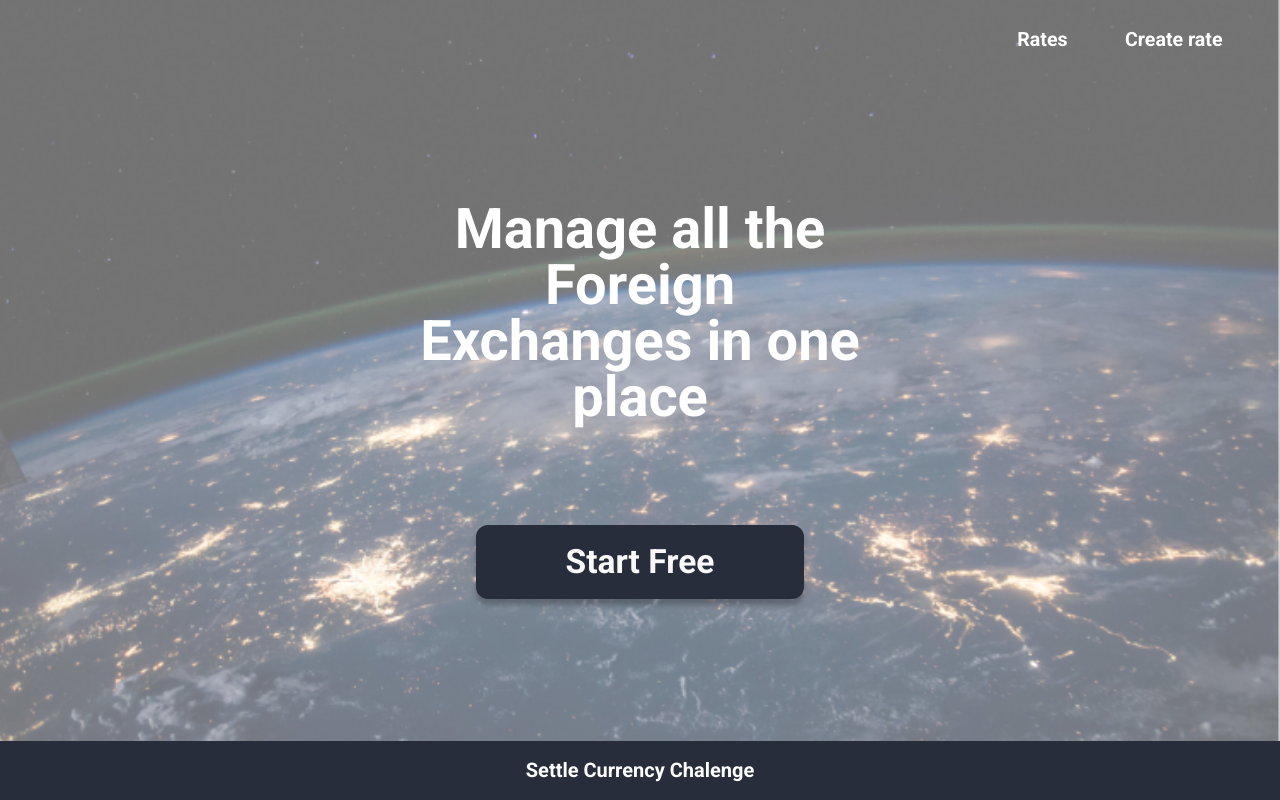
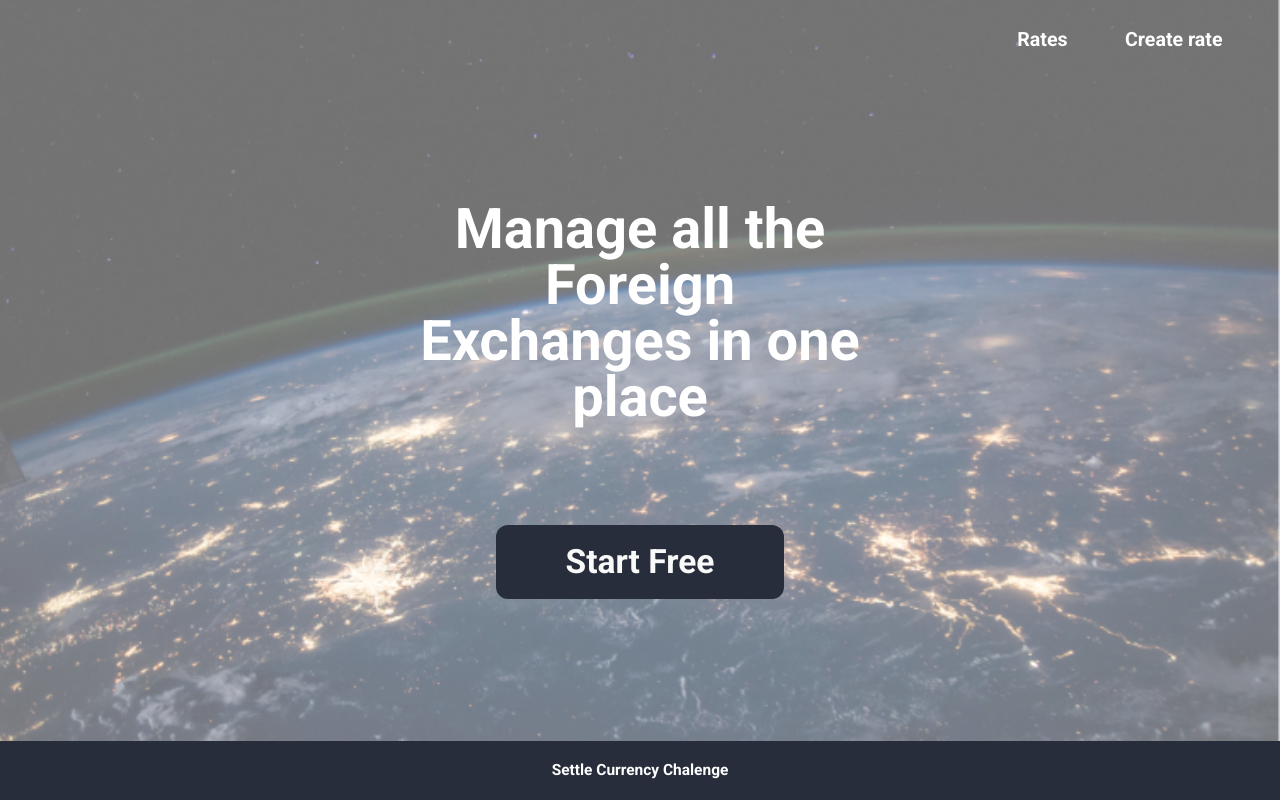
Before and after one commit to FSBalbuena/fx-rates-app, a React app: page /home in a window 1280 px wide. Built offline with nearby package versions, Linux system fonts and the light colour scheme.

Commit message:
Rate view is ready, mobile, desktop, and functionalities

```diff
--- a/src/react/components/CurrencySelector.jsx
+++ b/src/react/components/CurrencySelector.jsx
@@ -2,9 +2,8 @@ import React from 'react'
 import {FormSelect} from './StoryBook'
 import PropTypes from 'prop-types'
 
-const CurrencySelector=({name,onChange,options,placeholder})=>(
-    <FormSelect name={name} onChange={onChange} defaultValue={""}>
-        <option value="" disabled hidden>{placeholder}</option>
+const CurrencySelector=({name,options,...rest})=>(
+    <FormSelect name={name} {...rest}>
        {options.map( symbol=>(
         <option
            key={symbol}
--- a/src/react/components/FooterComponent.jsx
+++ b/src/react/components/FooterComponent.jsx
@@ -1,37 +1,18 @@
 import React from 'react'
 import PropTypes from 'prop-types'
-import {Footer,Text} from './StoryBook'
+import {Footer,Text,Wrapper} from './StoryBook'
 
-const styles=isDesktop=>({
-    text:{
-        fontSize: isDesktop?"2.5vh":"",
-        lineHeight: isDesktop?"2.5vh":"",
-    },
-    wrapper:{
-        position:"relative",
-        top:"0px",
-        left:"0px"
-    },
-    Footer:{
-        top:isDesktop?"-7.41vh":"",
-        height:isDesktop?"7.41vh":""
-    }
-})
 
-const FooterComponent=({background,text,isDesktop})=>{
-    const classes=styles(isDesktop)
-    return (
-        <div style={classes.wrapper}>
-        <Footer bg={background} style={classes.Footer}>
-            <Text textAlign={"center"}
-            style={classes.text}
-            >
-                {text}
-            </Text>
-        </Footer>
-        </div>
+
+const FooterComponent=({background,text,isDesktop})=>(
+        <Wrapper >
+            <Footer bg={background}>
+                <Text textAlign={"center"} >
+                    {text}
+                </Text>
+            </Footer>
+        </Wrapper>
 )
-}
 
 FooterComponent.propTypes={
     text:PropTypes.string,
--- a/src/react/components/Home.jsx
+++ b/src/react/components/Home.jsx
@@ -12,16 +12,8 @@ const styles=(isDesktop)=>({
     },
     header:{
         width:isDesktop?"70%":"89vmin",
-        maxWidth:isDesktop?"36.25vw":"",
-        fontSize:isDesktop?"7vh":"",
-        lineHeight:isDesktop?"7vh":"",
+        maxWidth:isDesktop?"36vw":"",
         textAlign:"center"
-    },
-    button:{
-        width:isDesktop?"25.55vw":"",
-        fontSize:isDesktop?"4.19vh":"",
-        lineHeight:isDesktop?"4.19vh":"",
-        height:isDesktop?"9.27vh":"",
     }
 })
 const HomeComponent=({text,isDesktop})=>{
@@ -32,11 +24,10 @@ const HomeComponent=({text,isDesktop})=>{
                 {text.header}
             </Header>
             <AppLink to={text.href}>
-                <HomeButton style={classes.button} >
+                <HomeButton >
                     {text.button}
                 </HomeButton>
             </AppLink>
-
         </Background>
     )
 }
--- a/src/react/components/Rates.jsx
+++ b/src/react/components/Rates.jsx
@@ -1,22 +1,20 @@
 import React from 'react'
 import PropTypes from 'prop-types'
-import {Background,Text} from './StoryBook'
-import RatesCard from './RatesCard'
+import {Background,Header} from './StoryBook'
 import CurrencySelector from './CurrencySelector'
-
+import SkeletonPairList from './skeleton/SkeletonPairList'
+import RatesPairList from './RatesPairList'
 
 const styles=isDesktop=>({
     background:{
         display:"flex",
-        justifyContent:"flex-start",
-        padding:"16vw",
+        justifyContent:isDesktop?"space-around":"flex-start",
+        padding:isDesktop?"20vh 0px":"16vw 0px",
         alignItems:"center",
         flexDirection:"column"
     },
-    rateText:{
-        color: "#848484",
-        padding:"2.81vw 5.62vw",
-        margin:"0px"
+    selector:{
+        margin:isDesktop?"0px":"3.12vw"
     }
 })
 
@@ -24,21 +22,18 @@ const RatesComponent=({symbols,isDesktop,handleChange,pairs,loading})=>{
     const classes=styles(isDesktop)
     return (
         <Background bg={"#4E42E2"} style={classes.background}>
-            <CurrencySelector name="base"
+            {isDesktop &&
+            <Header textAlign="center">
+                Select a currency
+            </Header>}
+            <CurrencySelector style={classes.selector}
+            name="base"
              options={symbols}
-             placeholder={'Choose currency'}
              onChange={handleChange}/>
-             {loading?"...Loading":pairs.map(pair=>(
-                <RatesCard title={pair.name} key={pair.name}>
-                    {pair.rates.map(rate=>(
-                        <Text style={classes.rateText} key={rate.name}>
-                        {`${rate.name}:${rate.rate}`}
-                        </Text>
-                    ))}
-                 </RatesCard>
-             ))}
-
-
+             {loading?
+             <SkeletonPairList />
+             :
+             <RatesPairList pairs={pairs}/>}
         </Background>
     )
 }
--- /dev/null
+++ b/src/react/components/RatesPairList.jsx
@@ -0,0 +1,30 @@
+import React from 'react'
+import PropTypes from 'prop-types'
+import {CardText,CardList} from './StoryBook'
+import RatesCard from './RatesCard'
+
+
+/*Part of Rates component */
+const RatesPairList=({pairs})=>{
+    return (
+    <CardList>
+    {pairs.map(pair=>(
+        <RatesCard title={pair.name} key={pair.name}>
+            {pair.rates.map(rate=>(
+                <CardText key={rate.name}>
+                {`${rate.name}:${rate.rate}`}
+                </CardText>
+            ))}
+         </RatesCard>
+    ))}
+    </CardList>
+    )
+}
+
+RatesPairList.propTypes={
+    pairs:PropTypes.array
+}
+RatesPairList.defaultProps={
+    pairs:[]
+}
+export default RatesPairList
--- a/src/react/components/StoryBook/index.js
+++ b/src/react/components/StoryBook/index.js
@@ -1,6 +1,6 @@
 import styled from 'styled-components'
 import {Link} from 'react-router-dom'
-
+import WithLayout from '../../containers/WithLayout'
 
 /*--------------------------------------  GENERAL   ------------------------------- */
 export const AppLink=styled(Link)`
@@ -14,6 +14,13 @@ line-height: 30px;
 text-decoration:none;
 cursor:pointer;
 `
+
+export const Wrapper=styled.div`
+position:relative;
+top:0px;
+left:0px;
+`
+
 export const Background=styled.main`
 position:relative;
 left:0px;
@@ -26,24 +33,23 @@ width:100%;
 background:${props=>props.bg || "none"};
 background-size:cover;
 `
-export const Text=styled.p`
+export const Text=WithLayout(styled.p`
 font-family: Roboto;
 font-style: normal;
 font-weight: bold;
-font-size: 4.37vmin;
-line-height: 5.93vmin;
+font-size:${props=>props.isDesktop?"1.21vw":"4.37vw"} ;
+line-height:${props=>props.isDesktop?"1.45vw":"5.93vw"} ;
 text-align: ${ props=>props.textAlign|| "left"};
 color:${ props=>props.color || "#FFFFFF"};
 width:${ props=>props.width || "100%"};
 margin:${props=>props.m || "0px"};
 
-`
+`)
 
-export const Header=styled(Text)`
-font-size: 9.37vmin;
-line-height: 10.93vmin;
-
-`
+export const Header=WithLayout(styled(Text)`
+font-size: ${props=>props.isDesktop?"7vh":"9.37vw"};
+line-height: ${props=>props.isDesktop?"7vh":"10.93vw"};
+`)
 
 
 
@@ -83,20 +89,20 @@ z-index:11;
 `
 /*--------------------------------------------------------------------- */
 
-export const Footer=styled.footer`
+export const Footer=WithLayout(styled.footer`
 position:absolute;
-top:-12.81vmin;
+top:${props=>props.isDesktop?"-7.41vh":"-12.81vw"};
 left:0px;
 width:100%;
 background:${props=>props.bg || "#4E42E2"};
-height:12.81vmin;
+height:${props=>props.isDesktop?"7.41vh":"12.81vw"};
 display:flex;
 justify-content:center;
 align-items:center
-`
+`)
 export const Button=styled.button`
 cursor:pointer;
-box-shadow: 0px 5.75758px 5.75758px rgba(0, 0, 0, 0.25);
+box-shadow: 0px 5.75758px 5.75758px rgba(0; 0, 0, 0.25);
 border:none;
 border-radius: 1.5vmin;
 font-family: Roboto;
@@ -104,16 +110,16 @@ font-style: normal;
 font-weight: bold;
 `
 
-export const HomeButton=styled(Button)`
+export const HomeButton=WithLayout(styled(Button)`
 color:#F9F9F9;
 background:#272D3A;
 width:70%;
 padding:auto;
-height:16.19vmin;
-font-size:7.35vmin;
-width:62.8vmin;
-
-`
+height:${props=>props.isDesktop?"9.27vh":"16.19vmin"};
+font-size:${props=>props.isDesktop?"4.19vh":"7.35vmin"};
+line-height:${props=>props.isDesktop?"4.19vh":"7.35vmin"};
+width:${props=>props.isDesktop?"22.55vw":"62.8vmin"};
+`)
 
 /*----------------------------------------------FORM--------------- */
 export const FormInput=styled.input`
@@ -131,29 +137,44 @@ border:none;
 padding:3.75vw;
 margin-top:3.12vw;
 `
-
-export const Card=styled.article`
-margin-top:8.43vw;
-width: 90vw;
+export const CardList=WithLayout(styled.div`
+width:100%;
+display:flex;
+flex-direction:${props=>props.isDesktop?"row":"column"};
+justify-content:${props=>props.isDesktop?"space-around":"flex-start"};
+align-items:center
+`)
+export const Card=WithLayout(styled.article`
+margin-top:${props=>props.isDesktop?"0vw":"8.43vw"};
+width:${props=>props.isDesktop?"25.13vw":"90vw"};
 background: #F9F9F9;
 box-shadow: 0px 4px 4px rgba(0, 0, 0, 0.25);
-border-radius: 1.56vw;
-`
-export const CardHeader=styled.header`
+border-radius: ${props=>props.isDesktop?"0.5vw":"1.56vw"};
+`)
+
+export const CardHeader=WithLayout(styled.header`
 width:100%;
 background: #4488FF;
-border-radius: 1.56vw 1.56vw 0px 0px;
-padding:2.5vw 3.75vw
-`
-export const CardTitle=styled.h3`
+border-radius:${props=>props.isDesktop?"0.5vw 0.5vw 0px 0px":"1.56vw 1.56vw 0px 0px"} ;
+padding:${props=>props.isDesktop?"0.7vw 1.25vw":"2.5vw 3.75vw"};
+`)
+
+export const CardTitle=WithLayout(styled.h3`
 margin:0px;
 font-family: Roboto;
 font-style: normal;
 font-weight: bold;
-font-size: 5.62vw;
-line-height: 6.56vw;
+font-size: ${props=>props.isDesktop?"1.56vw":"5.62vw"};
+line-height: ${props=>props.isDesktop?"1.80vw":"6.56vw"};
 color: #FFFFFF;
-`
+`)
+
+export const CardText=WithLayout(styled(Text)`
+color: #848484;
+padding:${props=>props.isDesktop?"0.78vw 1.56vw":"2.81vw 5.62vw"};
+margin:0px
+`)
+
 export const FormBox=styled(Card)`
 margin:0px;
 padding-top:7.81vw;
@@ -191,21 +212,22 @@ color: #FFFFFF;
 margin:9vw 0px;
 `
 
-export const FormSelect=styled.select`
+export const FormSelect=WithLayout(styled.select`
 font-family: Roboto;
 font-style: normal;
 font-weight: bold;
-font-size: 6.25vw;
-line-height: 7.18vw;
+font-size: ${props=>props.isDesktop?"2.10vw":"6.25vw"};
+line-height:${props=>props.isDesktop?"2.43vw":"7.18vw"} ;
 color: #272D3A;
-background: #FFFFFF;
-border-radius: 1.56vw;
-width:75vw;
-height:14.68vw;
+border-radius: ${props=>props.isDesktop?"0.5vw":"1.56vw"};
+width:${props=>props.isDesktop?"25.13vw":"75vw"};
+height:${props=>props.isDesktop?"4.95vw":"14.68vw"};
 border:none;
-padding:3.75vw;
-margin-top:3.12vw;
+padding:${props=>props.isDesktop?"1.25vw":"3.75vw"};
 -webkit-appearance: none;
 -moz-appearance: none;
 appearance: none;
-`
+cursor:pointer;
+background: url(images/arrow-down.png) 96% / 10% no-repeat #EEE;
+background-color:" #FFFFFF";
+`)
--- /dev/null
+++ b/src/react/components/skeleton/SkeletonPairList.jsx
@@ -0,0 +1,32 @@
+import React from 'react'
+import PropTypes from 'prop-types'
+import {CardText,CardList} from '../StoryBook'
+import RatesCard from '../RatesCard'
+
+
+const SkeletonPairList=({cards})=>{
+    const examples=new Array(cards).fill(1)
+    const text="********"
+    return (
+        <CardList>
+        {examples.map((num,idx)=>(
+            <RatesCard title={text} key={idx}>
+                <CardText >
+                    {text}
+                </CardText>
+                <CardText >
+                    {text}
+                </CardText>
+             </RatesCard>
+         ))}
+        </CardList>
+        )
+}
+
+SkeletonPairList.propTypes={
+    cards:PropTypes.number
+}
+SkeletonPairList.defaultProps={
+    cards:3
+}
+export default SkeletonPairList
--- a/src/react/containers/RatesContainer.jsx
+++ b/src/react/containers/RatesContainer.jsx
@@ -4,17 +4,20 @@ import {fetchSymbols} from '../../redux/actions/symbols-actions'
 import {fetchCurrentRate} from '../../redux/actions/currentRate-actions'
 import RatesComponent from '../components/Rates'
 import _ from 'lodash'
-const RatesContainer= ({fetchSymbols,fetchCurrentRate,currentRate,isDesktop,symbols})=>{
+const RatesContainer= ({fetchSymbols,fetchCurrentRate,currentRate,ui,symbols})=>{
     useEffect(
         ()=>{
-            symbols.data.length || fetchSymbols()
-        }
+            _.isEmpty(symbols.data)?
+            fetchSymbols():
+            fetchCurrentRate(symbols.data[0])
+        },[symbols.data]
     )
     const handleChange=(e)=>fetchCurrentRate(e.target.value)
 
     const data={
         symbols:symbols.data,
-        isDesktop,
+        isDesktop:ui.isDesktop,
+        loading:ui.loading,
         handleChange,
         pairs:currentRate.data
 
@@ -30,7 +33,7 @@ const RatesContainer= ({fetchSymbols,fetchCurrentRate,currentRate,isDesktop,symb
 
 /* react-redux settings */
 const mapStateToProps=(state,ownProps)=>({
-    isDesktop:state.ui.isDesktop,
+    ui:state.ui,
     symbols:state.symbols,
     currentRate:state.currentRate
 })
--- /dev/null
+++ b/src/react/containers/WithLayout.js
@@ -0,0 +1,10 @@
+import React from 'react'
+import {connect} from 'react-redux'
+
+const mapStateToProps=(state)=>({
+    isDesktop:state.ui.isDesktop
+})
+
+const withLayout=(element)=>connect(mapStateToProps)(element)
+
+export default withLayout
```
Also changed, not shown: public/images/arrow-down.png (added).
